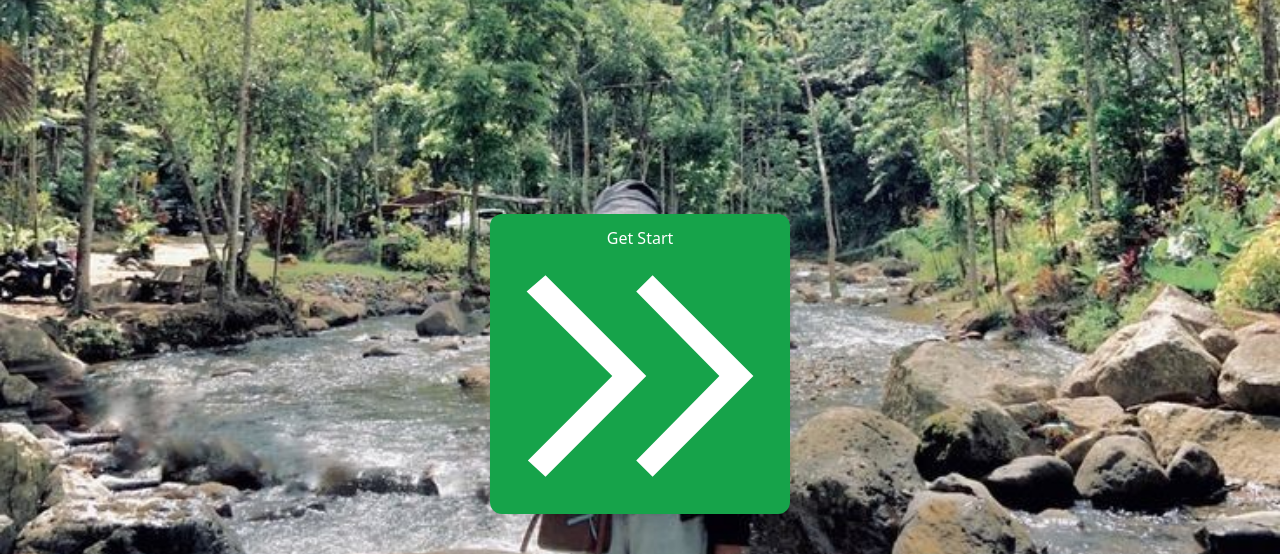
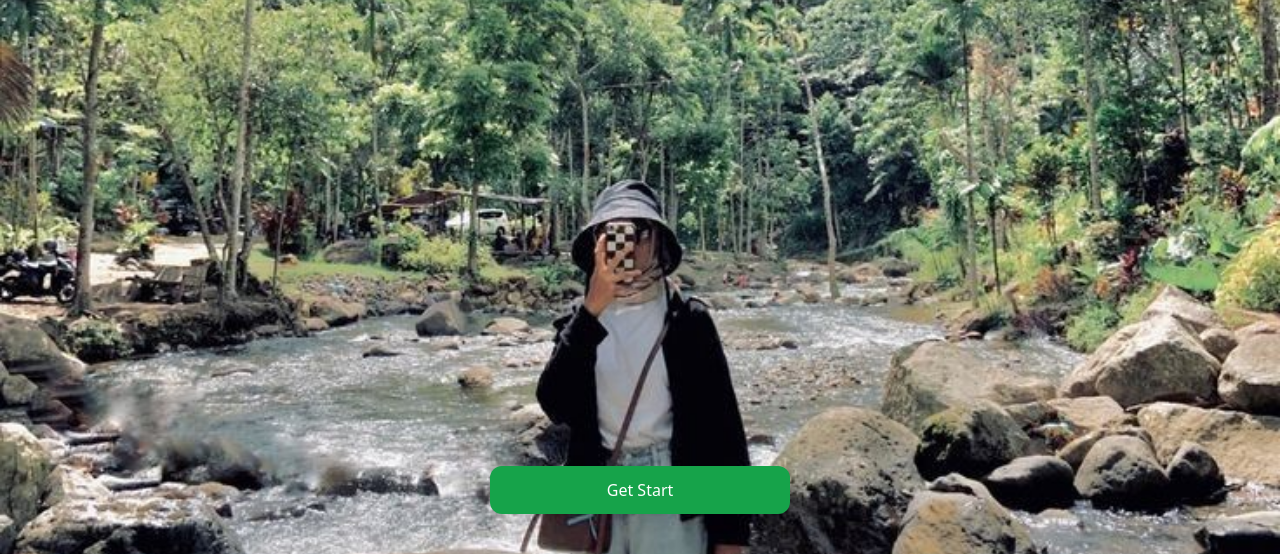
Before and after one commit to Ihssane-12/BloginApplication, a plain HTML site: page index.html in a window 1280 px wide. Shown: the part 246-800 px from the top of the page. Drawn offline with nearby package versions, Linux system fonts and the light colour scheme.

Commit message:
correct some wrong things

```diff
--- a/index.html
+++ b/index.html
@@ -14,10 +14,8 @@
             <h1 class="absolute mt-40 ml-8 font-bold text-[45px] ">Shoot Beyond The limits</h1>
             <img src="/imgs/couv.jpg" alt="" class="w-full h-full object-cover">
             <a href="HomePage.html">
-            <button class="bg-green-600 hover:bg-green-800 absolute bottom-10 left-1/2 -translate-x-1/2 text-white px-6 py-3 rounded-xl shadow-lg w-[300px]">
-                <p>Get Start  <svg xmlns="http://www.w3.org/2000/svg" width= height={12} viewBox="0 0 20 20">
-	<path fill="currentColor" d="M11 2L9.7 3.3l6.6 6.7l-6.6 6.7L11 18l8-8zM2.5 2L1 3.3L7.8 10l-6.7 6.7L2.5 18l8-8z"></path>
-</svg></p>
+            <button class="bg-green-600 hover:bg-green-800 absolute bottom-10 left-1/2 -translate-x-1/2 text-white px-6 py-3 rounded-xl shadow-lg w-[300px] flex-row">
+                <p>Get Start</p>
             </button>
             </a>
         </div>
```
Also changed, not shown: imgs/Profile Page for a Social Media Travel Application _ Mobile UI Inspiration.jpg (deleted).
